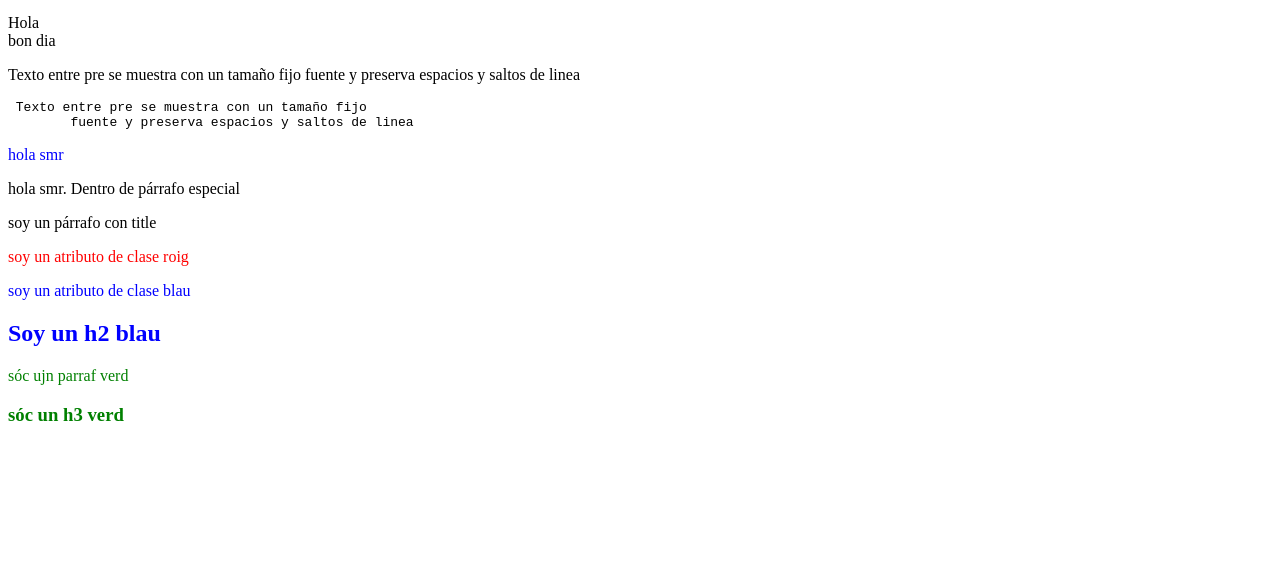
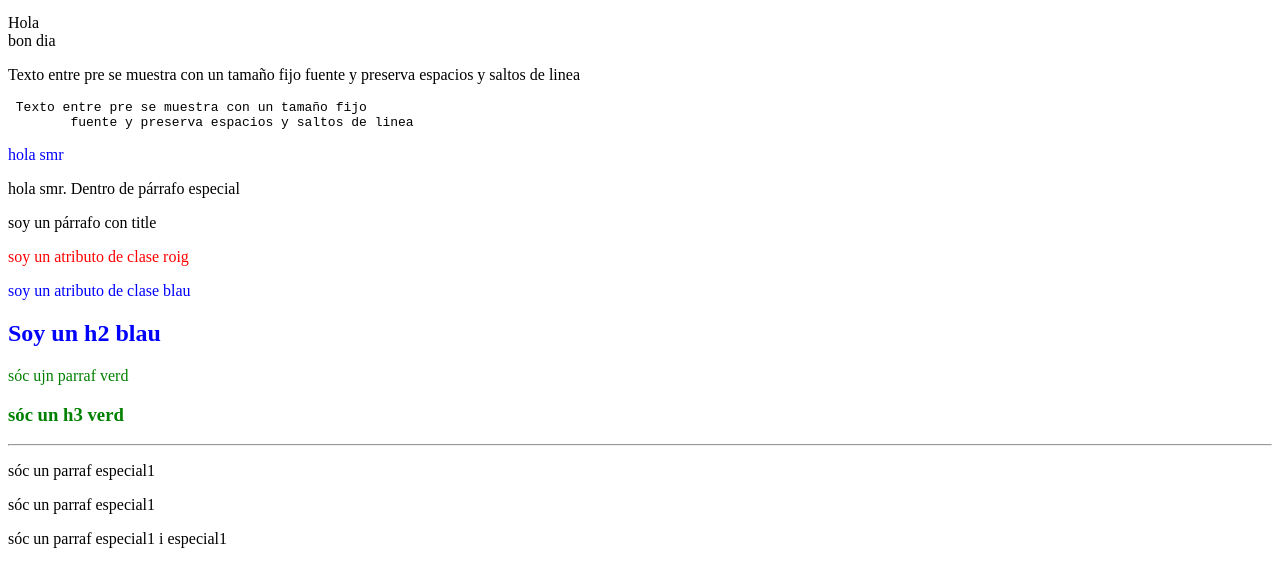
Before and after one commit to Mannu2810/Practicar, a plain HTML site: page index.html in a window 1280 px wide. Shown: the part 390-954 px from the top of the page. Before the commit the page ends 834 px from the top, so only its background shows below. Drawn offline with Linux system fonts and the light colour scheme.

Commit message:
Edicion 1

```diff
--- a/index.html
+++ b/index.html
@@ -64,6 +64,13 @@
         <p class="verd">sóc ujn parraf verd</p>
         <h3 class="verd">sóc un h3 verd</h3>
 
+        <hr>
+        <!-- parrafo especial -->
+        <p class="especial1">sóc un parraf especial1</p>
+        <p class="especial2">sóc un parraf especial1</p>
+        <p class="especial1" class="especial1">sóc un parraf especial1 i especial1</p>
+
+
 
 </body>
 </html>
```
